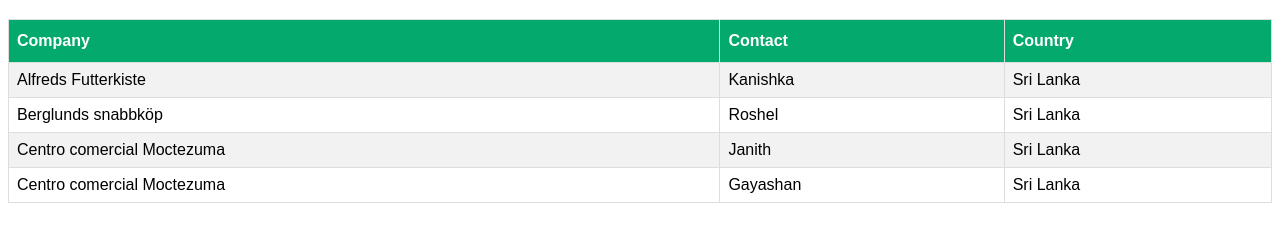
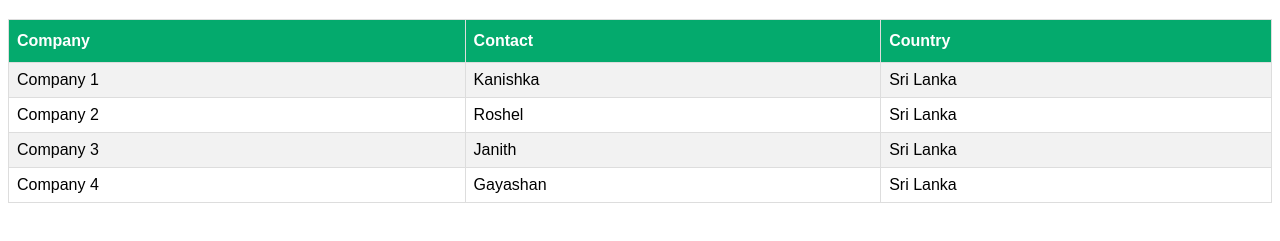
Before and after one commit to ugayashan/cicd, a plain HTML site: page index.html in a window 1280 px wide. Shown: the part 61-302 px from the top of the page. Drawn offline with Linux system fonts and the light colour scheme.

Commit message:
Update index.html

```diff
--- a/index.html
+++ b/index.html
@@ -37,22 +37,22 @@
     <th>Country</th>
   </tr>
   <tr>
-    <td>Alfreds Futterkiste</td>
+    <td>Company 1</td>
     <td>Kanishka</td>
     <td>Sri Lanka</td>
   </tr>
   <tr>
-    <td>Berglunds snabbköp</td>
+    <td>Company 2</td>
     <td>Roshel</td>
     <td>Sri Lanka</td>
   </tr>
   <tr>
-    <td>Centro comercial Moctezuma</td>
+    <td>Company 3</td>
     <td>Janith</td>
     <td>Sri Lanka</td>
   </tr>
   <tr>
-    <td>Centro comercial Moctezuma</td>
+    <td>Company 4</td>
     <td>Gayashan</td>
     <td>Sri Lanka</td>
   </tr>
```
